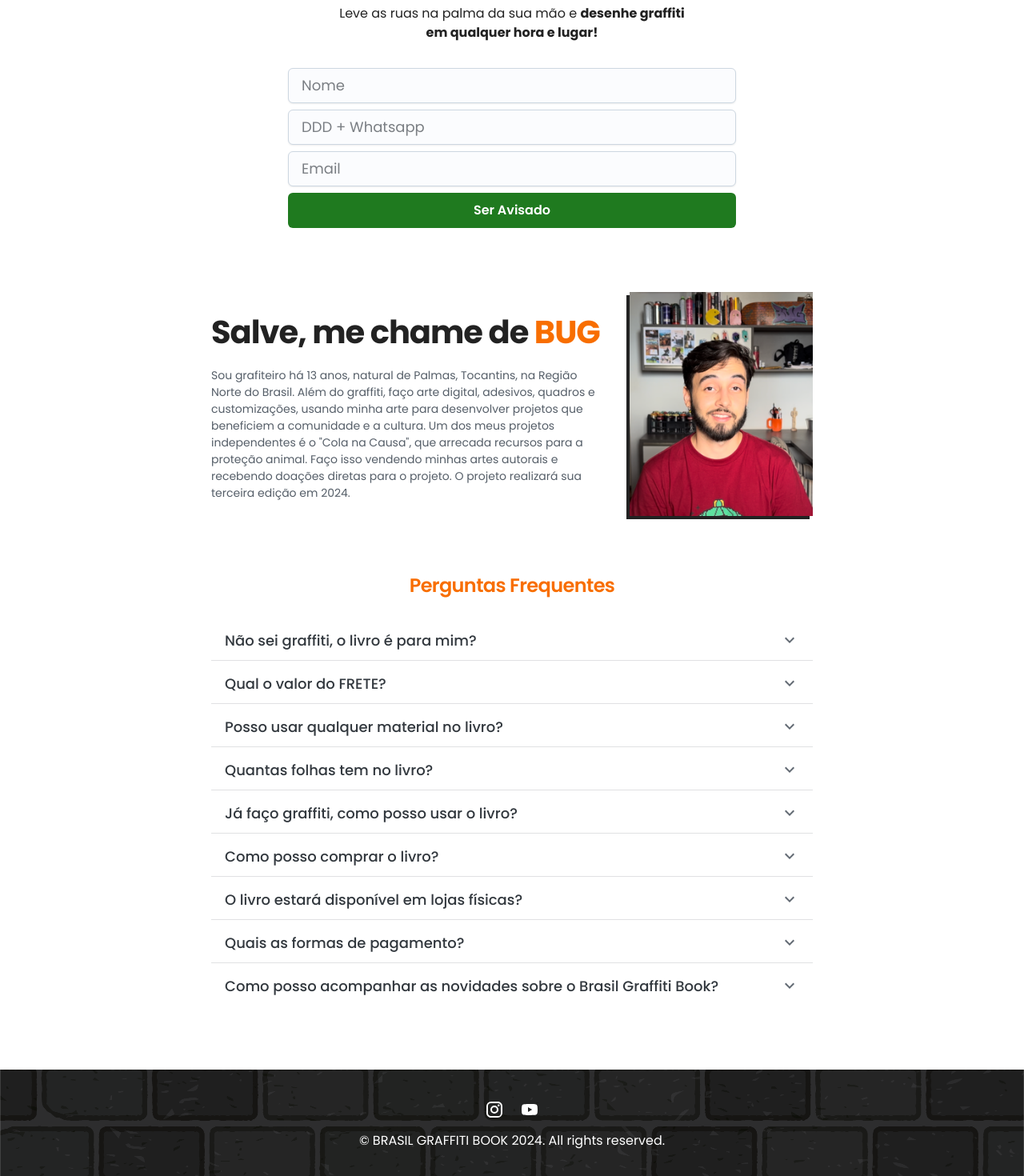
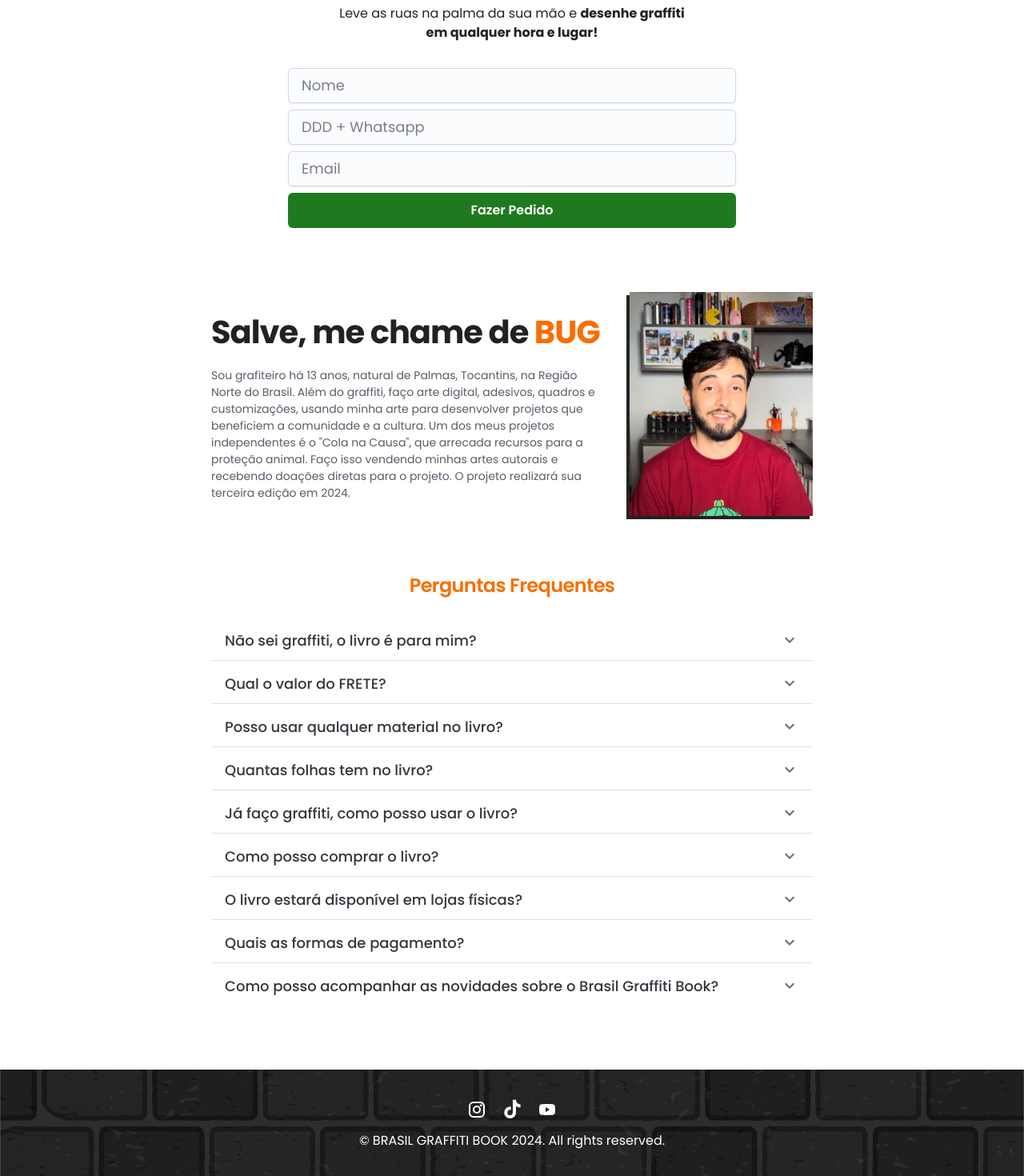
Before and after one commit to jricardocarreira/lp-brasil-graffiti-book, a Next.js app: page / in a window 1280 px wide. Shown: the part 2442-3912 px from the top of the page at 80% size. Built offline with nearby package versions, Linux system fonts and the light colour scheme; no server answers; a web font is replaced by a local one.

Commit message:
feat: add tiktok footer

```diff
--- a/src/components/Footer.tsx
+++ b/src/components/Footer.tsx
@@ -3,6 +3,11 @@
 import { Container, IconButton, Stack, Typography } from "@mui/joy";
 import Link from "next/link";
 import React from "react";
+
+// Adicione o SVG do TikTok
+const TikTokIcon = () => (
+  <svg fill="#ffffff" viewBox="0 0 512 512" id="icons" xmlns="http://www.w3.org/2000/svg" stroke="#ffffff"><g id="SVGRepo_bgCarrier" stroke-width="0"></g><g id="SVGRepo_tracerCarrier" stroke-linecap="round" stroke-linejoin="round"></g><g id="SVGRepo_iconCarrier"><path d="M412.19,118.66a109.27,109.27,0,0,1-9.45-5.5,132.87,132.87,0,0,1-24.27-20.62c-18.1-20.71-24.86-41.72-27.35-56.43h.1C349.14,23.9,350,16,350.13,16H267.69V334.78c0,4.28,0,8.51-.18,12.69,0,.52-.05,1-.08,1.56,0,.23,0,.47-.05.71,0,.06,0,.12,0,.18a70,70,0,0,1-35.22,55.56,68.8,68.8,0,0,1-34.11,9c-38.41,0-69.54-31.32-69.54-70s31.13-70,69.54-70a68.9,68.9,0,0,1,21.41,3.39l.1-83.94a153.14,153.14,0,0,0-118,34.52,161.79,161.79,0,0,0-35.3,43.53c-3.48,6-16.61,30.11-18.2,69.24-1,22.21,5.67,45.22,8.85,54.73v.2c2,5.6,9.75,24.71,22.38,40.82A167.53,167.53,0,0,0,115,470.66v-.2l.2.2C155.11,497.78,199.36,496,199.36,496c7.66-.31,33.32,0,62.46-13.81,32.32-15.31,50.72-38.12,50.72-38.12a158.46,158.46,0,0,0,27.64-45.93c7.46-19.61,9.95-43.13,9.95-52.53V176.49c1,.6,14.32,9.41,14.32,9.41s19.19,12.3,49.13,20.31c21.48,5.7,50.42,6.9,50.42,6.9V131.27C453.86,132.37,433.27,129.17,412.19,118.66Z"></path></g></svg>
+);
 
 export const Footer = () => {
   return (
@@ -14,26 +19,30 @@
         backgroundSize: "cover",
         backgroundPosition: "center",
         backgroundRepeat: "no-repeat",
-
       }}
       disableGutters={true}
       maxWidth={false}
     >
-      <Stack direction="row" alignItems="center" justifyContent={"center"} spacing={1} sx={{ mb: 1 }}>
-        <Link
-          href="https://www.instagram.com/brasilgraffitibook"
-          target="_blank"
-        >
+      <Stack
+        direction="row"
+        alignItems="center"
+        justifyContent={"center"}
+        spacing={1}
+        sx={{ mb: 1 }}
+      >
+        <Link href="https://www.instagram.com/brasilgraffitibook" target="_blank">
           <IconButton size="md" sx={{ "&:hover svg": { color: "gray" } }}>
-            <InstagramIcon sx={{color: "white"}}/>
+            <InstagramIcon sx={{ color: "white" }} />
           </IconButton>
         </Link>
-        <Link
-          href="https://www.youtube.com/@bug063"
-          target="_blank"
-        >
+        <Link href="https://www.tiktok.com/@brasilgraffitibook" target="_blank">
+          <IconButton size="md" sx={{ p: 0.7, "&:hover svg": { color: "gray" } }}>
+            <TikTokIcon />
+          </IconButton>
+        </Link>
+        <Link href="https://www.youtube.com/@bug063" target="_blank">
           <IconButton size="md" sx={{ "&:hover svg": { color: "gray" } }}>
-            <YouTubeIcon sx={{color: "white"}} />
+            <YouTubeIcon sx={{ color: "white" }} />
           </IconButton>
         </Link>
       </Stack>
--- a/src/components/FormSubmit.tsx
+++ b/src/components/FormSubmit.tsx
@@ -28,7 +28,7 @@
 
     posthog.identify(email, formJson);
 
-    setSuccessMessage("Em breve entrei em contato!");
+    setSuccessMessage("Em breve entrarei em contato!");
 
     setTimeout(() => {
       setSuccessMessage(null);
@@ -113,7 +113,7 @@
             required
           />
           <Button color="success" size="lg" type="submit">
-            Ser Avisado
+            Fazer Pedido
           </Button>
         </Stack>
       </form>
@@ -126,7 +126,7 @@
             left: "50%",
             transform: "translateX(-50%)",
             zIndex: 9999,
-            width: "auto",
+            width: 320,
           }}
           startDecorator={<CheckCircleIcon />}
           variant="soft"
@@ -144,7 +144,7 @@
           <div>
             <div>Sucesso</div>
             <Typography level="body-sm" color="success">
-              {successMessage}
+              {successMessage} Em breve entrarei em contato!
             </Typography>
           </div>
         </Alert>
```
